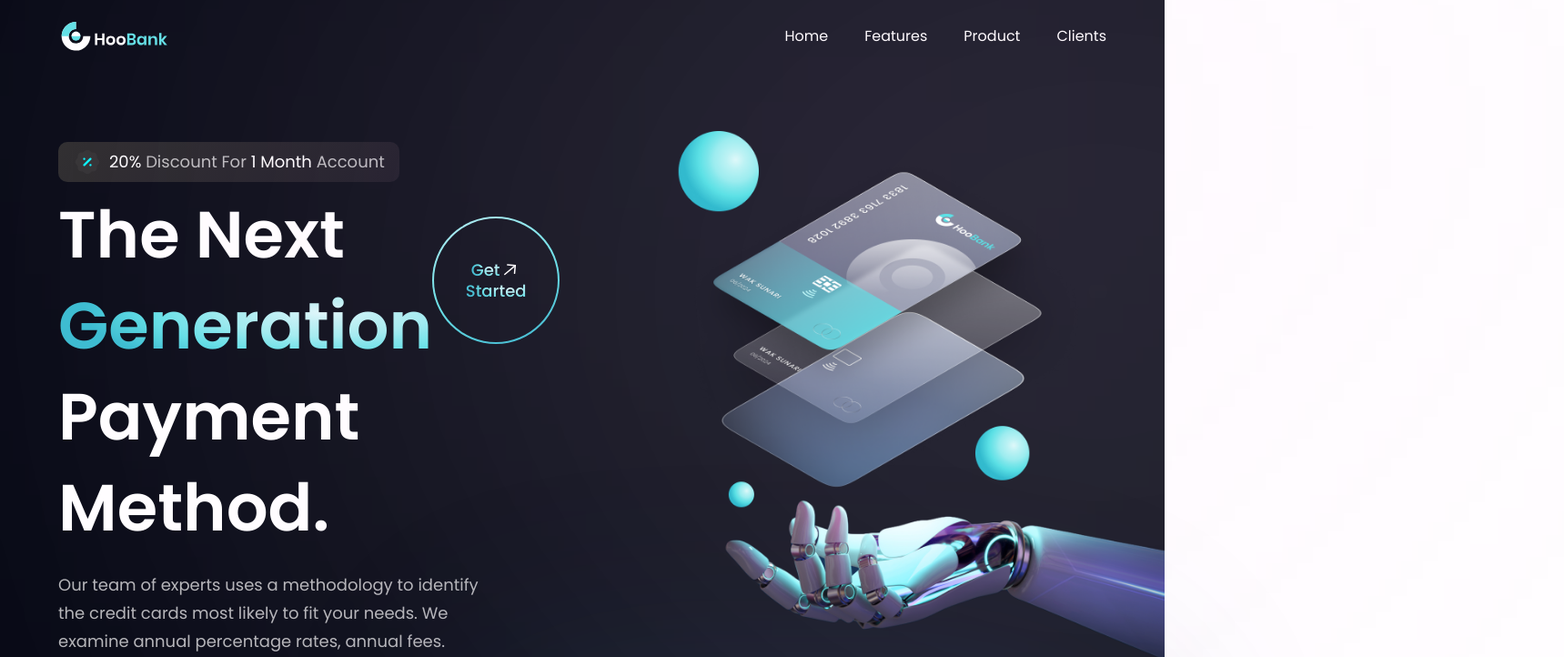
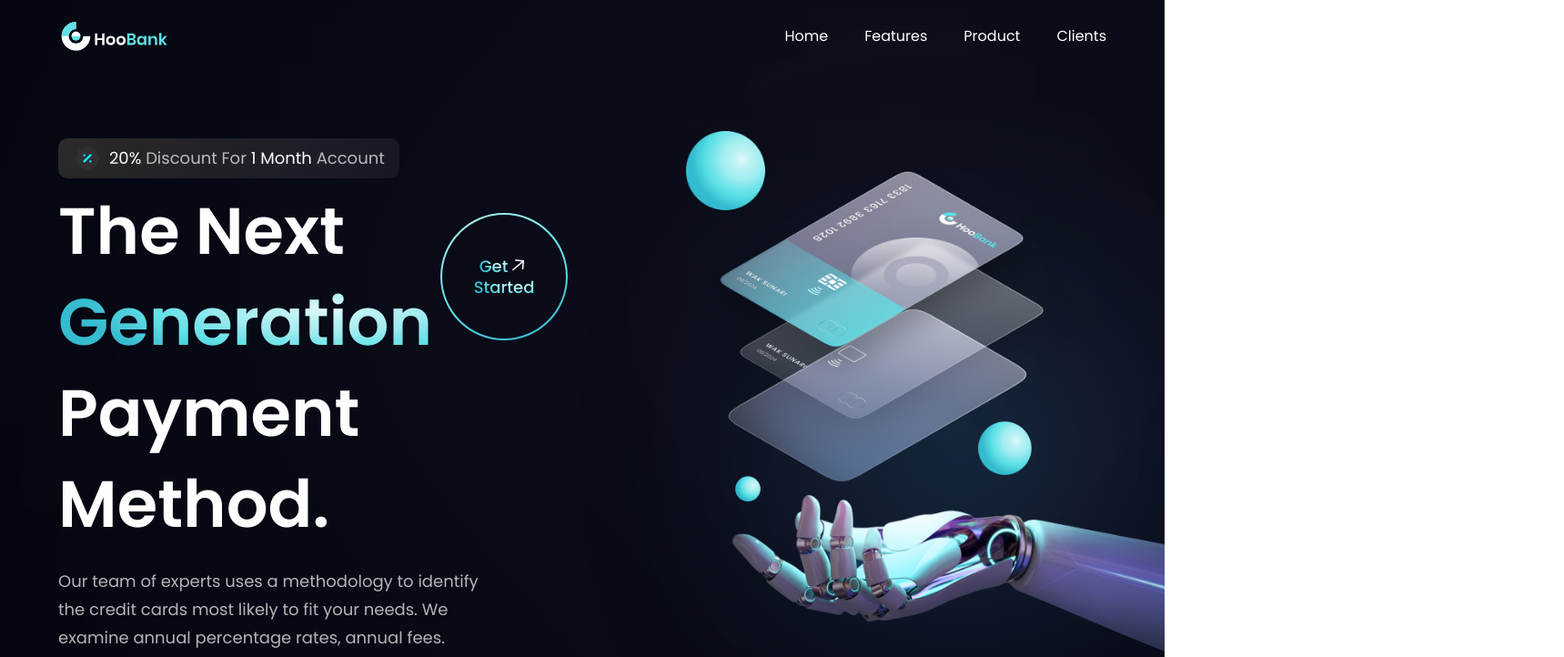
Before and after one commit to Mohit-sankhla02/hoobank, a React (Vite) app: page / in a window 1280 px wide. Shown: the top 722 px of the page at 91% size, 1719 px wide, since content can reach past the window. Built offline with nearby package versions, Linux system fonts and the light colour scheme.

Commit message:
made the grad more subtle

```diff
--- a/src/components/Hero.jsx
+++ b/src/components/Hero.jsx
@@ -29,7 +29,7 @@ const Hero = () => {
         <p className={`${styles.paragraph} max-w-[478px] mt-5`}>Our team of experts uses a methodology to identify the credit cards most likely to fit your needs.
           We examine annual percentage rates, annual fees.</p>
       </div>
-      <div>
+      <div className={`flex-1 flex ${styles.flexCenter} md:my:0 my:10 relative`}>
         <img src={robot} alt="billing" className='w-[100%] h-[100%] relative z-[5]' />
         <div className='absolute z-[0] w-[40%] h-[35%] top-0 pink__gradient'></div>
         <div className='absolute z-[1] w-[80%] h-[80%] rounded-full bottom-40 white__gradient'></div>
```
